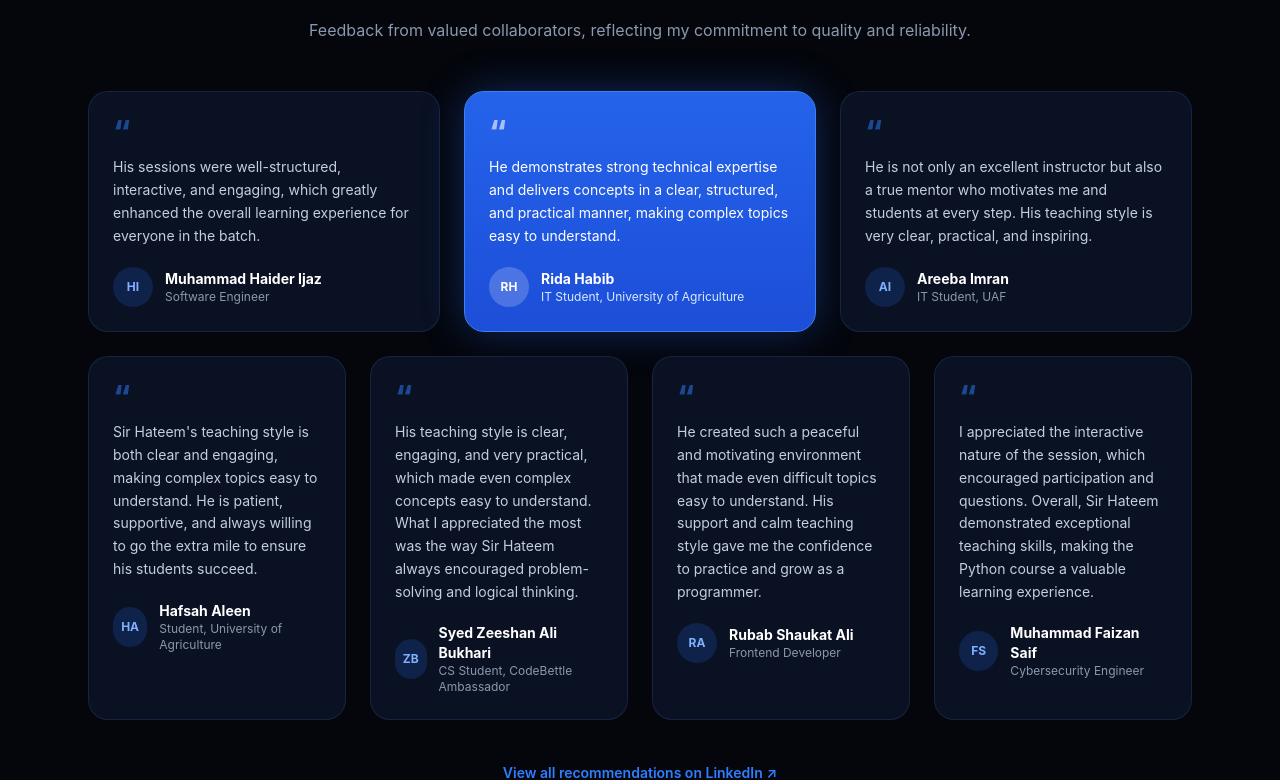
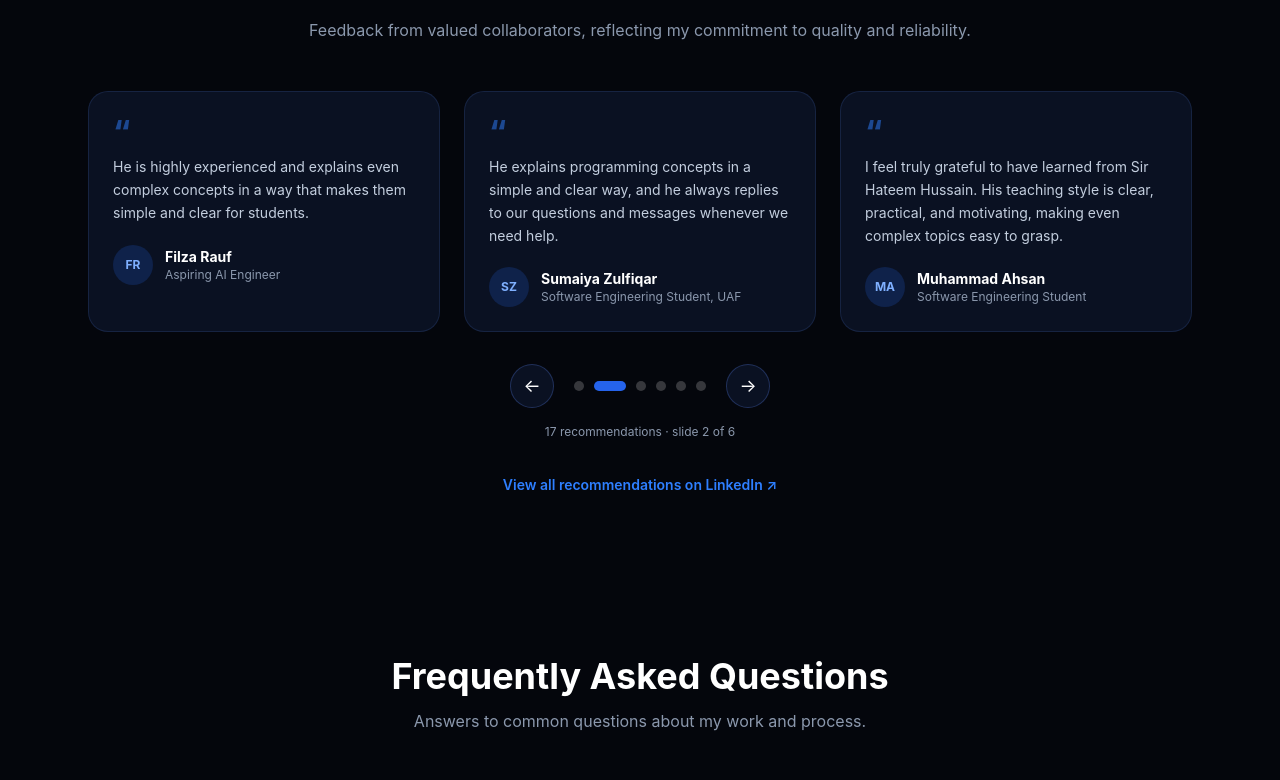
Before and after one commit to Hateem-Hussain-01/hateem-portfolio-v2, a Next.js app: page / in a window 1280 px wide. Shown: the part 4694-5474 px from the top of the page. Built offline with nearby package versions, Linux system fonts and the light colour scheme.

Commit message:
Testimonials: grid of 7 -> auto-playing carousel of 17 real LinkedIn recommendations

```diff
--- a/app/globals.css
+++ b/app/globals.css
@@ -27,6 +27,22 @@ body {
   background: rgba(37, 99, 235, 0.45);
 }
 
+/* Carousel slide fade */
+@keyframes fade-in {
+  from {
+    opacity: 0;
+    transform: translateY(8px);
+  }
+  to {
+    opacity: 1;
+    transform: none;
+  }
+}
+
+.carousel-fade {
+  animation: fade-in 0.5s ease;
+}
+
 /* Thin blue scrollbar to match the theme */
 ::-webkit-scrollbar {
   width: 10px;
--- a/app/page.tsx
+++ b/app/page.tsx
@@ -5,9 +5,9 @@ import {
   Projects,
   Services,
   StatsStrip,
-  Testimonials,
   TrustedBy,
 } from "@/components/Sections";
+import Testimonials from "@/components/Testimonials";
 import About from "@/components/About";
 import { CtaBanner, Faq, Footer } from "@/components/Closing";
 
--- a/components/Sections.tsx
+++ b/components/Sections.tsx
@@ -5,7 +5,6 @@ import {
   projects,
   services,
   stats,
-  testimonials,
   trustedBy,
 } from "@/data/content";
 
@@ -165,92 +164,6 @@ export function Services() {
   );
 }
 
-export function Testimonials() {
-  const top = testimonials.slice(0, 3);
-  const bottom = testimonials.slice(3);
-
-  const card = (t: (typeof testimonials)[number]) => (
-    <article
-      key={t.name}
-      className={
-        t.featured
-          ? "rounded-[20px] border border-[#3b82f6] bg-gradient-to-b from-[#2563eb] to-[#1d4ed8] p-6 shadow-[0_0_40px_rgba(37,99,235,0.35)]"
-          : "rounded-[20px] border border-[rgba(96,140,255,0.14)] bg-[#0a1122] p-6"
-      }
-    >
-      <span
-        className={
-          t.featured
-            ? "text-3xl leading-none font-extrabold text-white/60"
-            : "text-3xl leading-none font-extrabold text-[#2e7fff]/50"
-        }
-      >
-        &ldquo;
-      </span>
-      <p
-        className={
-          t.featured
-            ? "mt-2 text-sm leading-relaxed text-white"
-            : "mt-2 text-sm leading-relaxed text-[#c3cede]"
-        }
-      >
-        {t.quote}
-      </p>
-      <div className="mt-5 flex items-center gap-3">
-        <span
-          className={
-            t.featured
-              ? "flex h-10 w-10 items-center justify-center rounded-full bg-white/20 text-xs font-bold text-white"
-              : "flex h-10 w-10 items-center justify-center rounded-full bg-[#2563eb]/20 text-xs font-bold text-[#7fb0ff]"
-          }
-        >
-          {t.initials}
-        </span>
-        <div>
-          <p className="text-sm font-bold text-white">{t.name}</p>
-          <p
-            className={
-              t.featured ? "text-xs text-blue-100" : "text-xs text-[#8b98ad]"
-            }
-          >
-            {t.role}
-          </p>
-        </div>
-      </div>
-    </article>
-  );
-
-  return (
-    <section id="testimonials" className="mx-auto max-w-6xl scroll-mt-28 px-6 py-20">
-      <div className="mx-auto max-w-2xl text-center">
-        <h2 className="text-3xl font-bold text-white md:text-4xl">
-          Testimonials
-        </h2>
-        <p className="mt-3 text-sm leading-relaxed text-[#8b98ad] md:text-base">
-          Feedback from valued collaborators, reflecting my commitment to
-          quality and reliability.
-        </p>
-      </div>
-      <div className="mt-12 grid gap-6 md:grid-cols-3">
-        {top.map(card)}
-      </div>
-      <div className="mt-6 grid gap-6 sm:grid-cols-2 lg:grid-cols-4">
-        {bottom.map(card)}
-      </div>
-      <div className="mt-10 text-center">
-        <a
-          href="https://www.linkedin.com/in/hateemhussain/details/recommendations/"
-          target="_blank"
-          rel="noreferrer"
-          className="text-sm font-semibold text-[#2e7fff] hover:underline"
-        >
-          View all recommendations on LinkedIn ↗
-        </a>
-      </div>
-    </section>
-  );
-}
-
 export function StatsStrip() {
   return (
     <section className="mx-auto max-w-6xl px-6 pb-4">
--- /dev/null
+++ b/components/Testimonials.tsx
@@ -0,0 +1,128 @@
+"use client";
+
+import { useEffect, useState } from "react";
+import { testimonials } from "@/data/content";
+
+const PER_SLIDE = 3;
+
+function chunk<T>(arr: T[], size: number): T[][] {
+  const out: T[][] = [];
+  for (let i = 0; i < arr.length; i += size) out.push(arr.slice(i, i + size));
+  return out;
+}
+
+export default function Testimonials() {
+  const slides = chunk(testimonials, PER_SLIDE);
+  const [index, setIndex] = useState(0);
+  const [paused, setPaused] = useState(false);
+
+  useEffect(() => {
+    if (paused) return;
+    const t = setInterval(
+      () => setIndex((i) => (i + 1) % slides.length),
+      6000,
+    );
+    return () => clearInterval(t);
+  }, [paused, slides.length]);
+
+  const go = (dir: 1 | -1) =>
+    setIndex((i) => (i + dir + slides.length) % slides.length);
+
+  const current = slides[index];
+
+  return (
+    <section id="testimonials" className="mx-auto max-w-6xl scroll-mt-28 px-6 py-20">
+      <div className="mx-auto max-w-2xl text-center">
+        <h2 className="text-3xl font-bold text-white md:text-4xl">
+          Testimonials
+        </h2>
+        <p className="mt-3 text-sm leading-relaxed text-[#8b98ad] md:text-base">
+          Feedback from valued collaborators, reflecting my commitment to
+          quality and reliability.
+        </p>
+      </div>
+
+      <div
+        className="mt-12"
+        onMouseEnter={() => setPaused(true)}
+        onMouseLeave={() => setPaused(false)}
+      >
+        <div key={index} className="carousel-fade grid gap-6 md:grid-cols-3">
+          {current.map((t, i) => (
+            <article
+              key={t.name}
+              className={
+                "rounded-[20px] border border-[rgba(96,140,255,0.14)] bg-[#0a1122] p-6 " +
+                (i > 0 ? "hidden md:block" : "")
+              }
+            >
+              <span className="text-3xl leading-none font-extrabold text-[#2e7fff]/50">
+                &ldquo;
+              </span>
+              <p className="mt-2 text-sm leading-relaxed text-[#c3cede]">
+                {t.quote}
+              </p>
+              <div className="mt-5 flex items-center gap-3">
+                <span className="flex h-10 w-10 shrink-0 items-center justify-center rounded-full bg-[#2563eb]/20 text-xs font-bold text-[#7fb0ff]">
+                  {t.initials}
+                </span>
+                <div>
+                  <p className="text-sm font-bold text-white">{t.name}</p>
+                  <p className="text-xs text-[#8b98ad]">{t.role}</p>
+                </div>
+              </div>
+            </article>
+          ))}
+        </div>
+
+        {/* controls */}
+        <div className="mt-8 flex items-center justify-center gap-5">
+          <button
+            aria-label="Previous testimonials"
+            onClick={() => go(-1)}
+            className="flex h-11 w-11 items-center justify-center rounded-full border border-[rgba(96,140,255,0.25)] bg-[#0a1122] text-lg text-white transition hover:border-[#2563eb] hover:bg-[#2563eb]/20"
+          >
+            ←
+          </button>
+          <div className="flex items-center gap-2.5">
+            {slides.map((_, i) => (
+              <button
+                key={i}
+                aria-label={`Go to slide ${i + 1}`}
+                onClick={() => setIndex(i)}
+                className={
+                  "h-2.5 rounded-full transition-all " +
+                  (i === index
+                    ? "w-8 bg-[#2563eb]"
+                    : "w-2.5 bg-white/20 hover:bg-white/40")
+                }
+              />
+            ))}
+          </div>
+          <button
+            aria-label="Next testimonials"
+            onClick={() => go(1)}
+            className="flex h-11 w-11 items-center justify-center rounded-full border border-[rgba(96,140,255,0.25)] bg-[#0a1122] text-lg text-white transition hover:border-[#2563eb] hover:bg-[#2563eb]/20"
+          >
+            →
+          </button>
+        </div>
+        <p className="mt-4 text-center text-xs text-[#8b98ad]">
+          {testimonials.length} recommendations · slide {index + 1} of{" "}
+          {slides.length}
+        </p>
+      </div>
+
+      <div className="mt-8 text-center">
+        <a
+          href="https://www.linkedin.com/in/hateemhussain/details/recommendations/"
+          target="_blank"
+          rel="noreferrer"
+          className="text-sm font-semibold text-[#2e7fff] hover:underline"
+        >
+          View all recommendations on LinkedIn ↗
+        </a>
+      </div>
+    </section>
+  );
+}
--- a/data/content.ts
+++ b/data/content.ts
@@ -162,21 +162,17 @@ export const experience = [
   },
 ];
 
-// REAL LinkedIn recommendations (received Aug 2025 - Dec 2025). Quotes are
-// short VERBATIM excerpts of the recommenders' own words — full texts are in
-// ~/workspace/your_files/linkedin-recommendations-hateem.md and on LinkedIn:
+// REAL LinkedIn recommendations (received Dec 2025 - Jul 2025), most recent
+// first. Quotes are short VERBATIM excerpts of the recommenders' own words —
+// full texts are in ~/workspace/your_files/linkedin-recommendations-hateem.md
+// and on LinkedIn:
 // https://www.linkedin.com/in/hateemhussain/details/recommendations/
+// NOTE: Noor Ul Ain Amir (12 Jan 2025) is not here — her text was not visible
+// in the screenshots; add it when it is available. Muhammad Dawood Nawaz Ch
+// is not here either — his text is word-for-word identical to Faizan Saif's,
+// so the quote appears once.
 export const testimonials = [
   {
-    featured: false,
-    initials: "HI",
-    name: "Muhammad Haider Ijaz",
-    quote:
-      "His sessions were well-structured, interactive, and engaging, which greatly enhanced the overall learning experience for everyone in the batch.",
-    role: "Software Engineer",
-  },
-  {
-    featured: true,
     initials: "RH",
     name: "Rida Habib",
     quote:
@@ -184,7 +180,97 @@ export const testimonials = [
     role: "IT Student, University of Agriculture",
   },
   {
-    featured: false,
+    initials: "HA",
+    name: "Hafsah Aleen",
+    quote:
+      "Sir Hateem's teaching style is both clear and engaging, making complex topics easy to understand. He is patient, supportive, and always willing to go the extra mile to ensure his students succeed.",
+    role: "Student, University of Agriculture",
+  },
+  {
+    initials: "UA",
+    name: "ume ammara",
+    quote:
+      "A huge thanks to Sir Hateem Hussain for being an exceptional instructor and mentor. His clear, practical, and inspiring teaching style made learning Python both easy and enjoyable.",
+    role: "Software Engineering Student, UAF",
+  },
+  {
+    initials: "FR",
+    name: "Filza Rauf",
+    quote:
+      "He is highly experienced and explains even complex concepts in a way that makes them simple and clear for students.",
+    role: "Aspiring AI Engineer",
+  },
+  {
+    initials: "SZ",
+    name: "Sumaiya Zulfiqar",
+    quote:
+      "He explains programming concepts in a simple and clear way, and he always replies to our questions and messages whenever we need help.",
+    role: "Software Engineering Student, UAF",
+  },
+  {
+    initials: "MA",
+    name: "Muhammad Ahsan",
+    quote:
+      "I feel truly grateful to have learned from Sir Hateem Hussain. His teaching style is clear, practical, and motivating, making even complex topics easy to grasp.",
+    role: "Software Engineering Student",
+  },
+  {
+    initials: "FS",
+    name: "Muhammad Faizan Saif",
+    quote:
+      "I appreciated the interactive nature of the session, which encouraged participation and questions. Overall, Sir Hateem demonstrated exceptional teaching skills, making the Python course a valuable learning experience.",
+    role: "Cybersecurity Engineer",
+  },
+  {
+    initials: "SF",
+    name: "Sehrish Fatima",
+    quote:
+      "Sir Hateem Hussain is a very nice and kind tutor. He is not strict but teaches us so many useful things.",
+    role: "Software Engineer",
+  },
+  {
+    initials: "ZB",
+    name: "Syed Zeeshan Ali Bukhari",
+    quote:
+      "His teaching style is clear, engaging, and very practical, which made even complex concepts easy to understand. What I appreciated the most was the way Sir Hateem always encouraged problem-solving and logical thinking.",
+    role: "CS Student, CodeBettle Ambassador",
+  },
+  {
+    initials: "WT",
+    name: "Wajiha Talha",
+    quote:
+      "Sir Hateem taught us every single detail of this course in an amazing way. The course was well-structured which made it easier to understand.",
+    role: "CFO & Co-Founder, ONYX TECH",
+  },
+  {
+    initials: "NS",
+    name: "Nimra Saeed",
+    quote:
+      "Sir created a learning environment where questions were always welcomed and challenges were turned into learning opportunities.",
+    role: "Student, University of Agriculture",
+  },
+  {
+    initials: "MS",
+    name: "Muhammad Saood",
+    quote:
+      "I am study the python for sir he teaches me python very good he is a good teacher",
+    role: "Python Developer",
+  },
+  {
+    initials: "AT",
+    name: "Ariba Tahir",
+    quote:
+      "I was a student of Sir Muhammad Hateem Hussain during the Python course at Codebettle. He is an outstanding teacher.",
+    role: "AI Student",
+  },
+  {
+    initials: "HB",
+    name: "Muhammad Haris Bashir",
+    quote:
+      "Taught me Python and made learning simple and effective.",
+    role: "Mechanical Engineering, NUST'28",
+  },
+  {
     initials: "AI",
     name: "Areeba Imran",
     quote:
@@ -192,23 +278,6 @@ export const testimonials = [
     role: "IT Student, UAF",
   },
   {
-    featured: false,
-    initials: "HA",
-    name: "Hafsah Aleen",
-    quote:
-      "Sir Hateem's teaching style is both clear and engaging, making complex topics easy to understand. He is patient, supportive, and always willing to go the extra mile to ensure his students succeed.",
-    role: "Student, University of Agriculture",
-  },
-  {
-    featured: false,
-    initials: "ZB",
-    name: "Syed Zeeshan Ali Bukhari",
-    quote:
-      "His teaching style is clear, engaging, and very practical, which made even complex concepts easy to understand. What I appreciated the most was the way Sir Hateem always encouraged problem-solving and logical thinking.",
-    role: "CS Student, CodeBettle Ambassador",
-  },
-  {
-    featured: false,
     initials: "RA",
     name: "Rubab Shaukat Ali",
     quote:
@@ -216,12 +285,11 @@ export const testimonials = [
     role: "Frontend Developer",
   },
   {
-    featured: false,
-    initials: "FS",
-    name: "Muhammad Faizan Saif",
+    initials: "HI",
+    name: "Muhammad Haider Ijaz",
     quote:
-      "I appreciated the interactive nature of the session, which encouraged participation and questions. Overall, Sir Hateem demonstrated exceptional teaching skills, making the Python course a valuable learning experience.",
-    role: "Cybersecurity Engineer",
+      "His sessions were well-structured, interactive, and engaging, which greatly enhanced the overall learning experience for everyone in the batch.",
+    role: "Software Engineer",
   },
 ];
 
```
Also changed, not shown: 1 other file (tests, documents, lock files or other folders).
